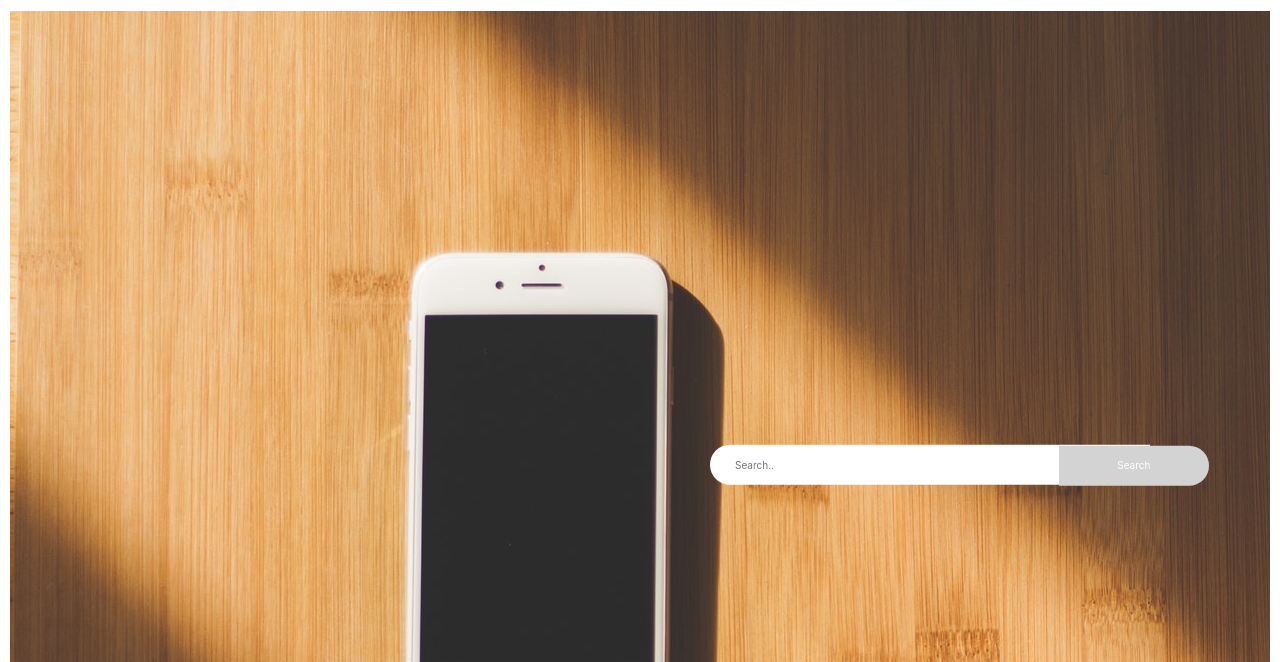
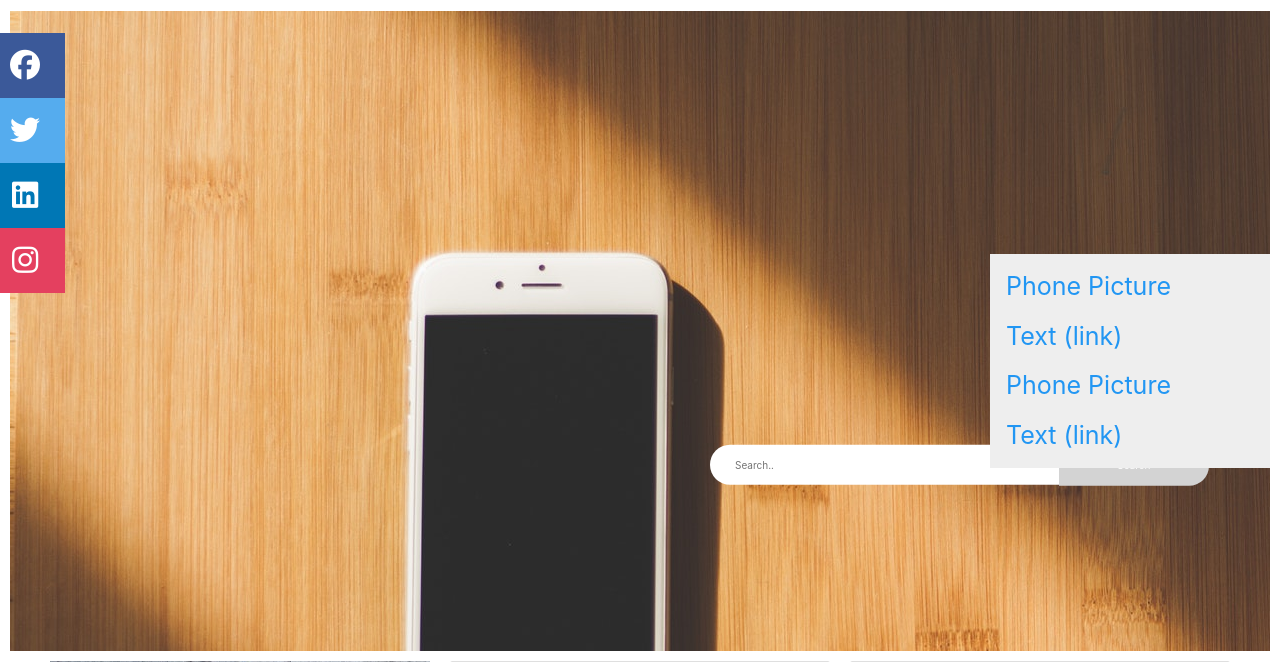
Before and after one commit to GentritIbishi/PI18_19_Gr26, a PHP site: page / in a window 1280 px wide. Shown: the part 175-837 px from the top of the page. Run offline with PHP 8.4, Linux system fonts and the light colour scheme; some libraries are stand-ins or nearby versions.

Commit message:
Update index.css

```diff
--- a/CSS/index.css
+++ b/CSS/index.css
@@ -9,11 +9,71 @@ margin:0;
 padding:0;
 background-image: url(../Pictures/main-image.jpg);
 width:100%;
-height:100vh;
-
-
+height:80vh;
+}
+/*********Social Bar****************/
+.vertical-social-bar {
+  position: fixed;
+  left: -15px;
+  top: 208px;
+  background-color: white;
+}
+.social-bar__item {
+  padding: 10px 25px 10px 25px;
+  color: white;
+  font-size: 30px;
+  text-align: center;
+  transition-property: transform, opacity;
+  transition-duration: 100ms;
+  transition-timing-function: ease-in-out;
+}
+.social-bar__item:hover {
+  transform: translate(15px);
+  opacity: 0.9;
+}
+.social-bar__fb {
+  background-color: #3b5999;
+}
+.social-bar__twitter {
+  background-color: #55acee;
+}
+.social-bar__linkedin {
+  background-color: #0077B5;
+}
+.social-bar__instagram {
+  background-color: #e4405f;
 }
 
+/*******Sidebar******************/
+
+.sidenav {
+  width: 280px;
+  position: fixed;
+  z-index: 1;
+  top: 429px;
+  right: 10px;
+  background: #eee;
+  overflow-x: hidden;
+  padding: 8px 0;
+}
+
+.sidenav a {
+  padding: 6px 8px 6px 16px;
+  text-decoration: none;
+  font-size: 25px;
+  color: #2196F3;
+  display: block;
+}
+
+.sidenav a:hover {
+  color: #064579;
+}
+
+@media screen and (max-height: 450px) {
+  .sidenav {padding-top: 15px;}
+  .sidenav a {font-size: 18px;}
+}
+/*******Search bar*****/
 .search-bar {
     position: absolute;
     top:80%;
```
